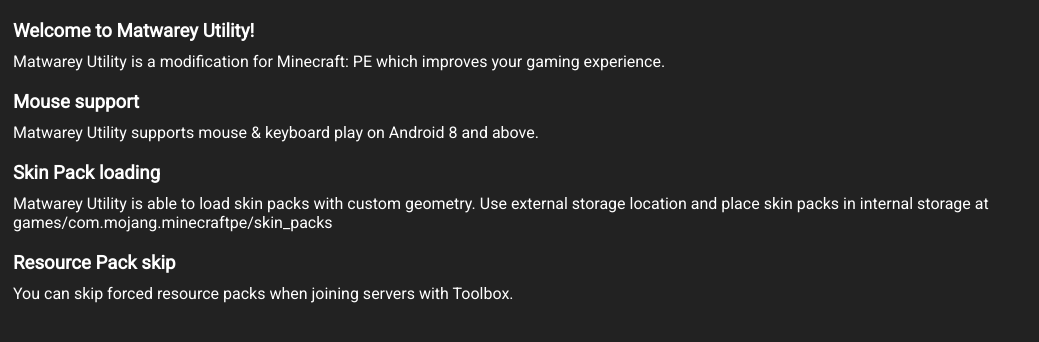
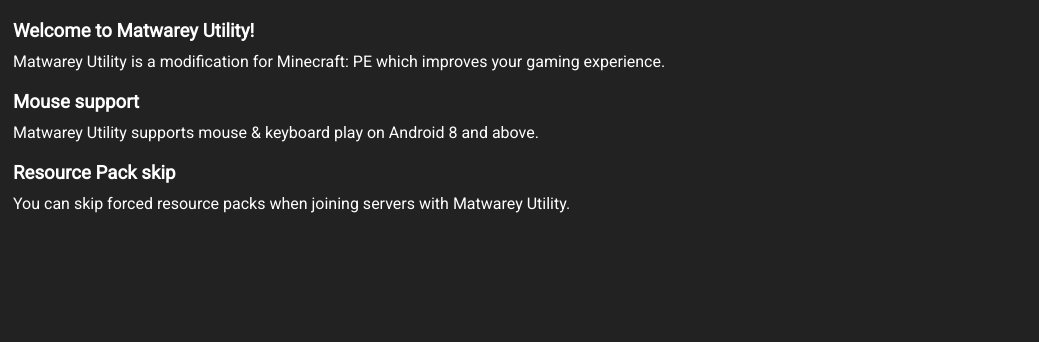
Before and after one commit to Matwarey/matwareytb-help, a plain HTML site: page index.html in a window 1280 px wide. Shown: the whole page, without its empty margins (0-1039 px from the left). Drawn offline with Linux system fonts and the light colour scheme.

Commit message:
Remove & Add thi

```diff
--- a/index.html
+++ b/index.html
@@ -25,11 +25,8 @@
 <h3>Mouse support</h3>
 <p>Matwarey Utility supports mouse &amp; keyboard play on Android 8 and above.</p>
 
-<h3>Skin Pack loading</h3>
-<p>Matwarey Utility is able to load skin packs with custom geometry. Use external storage location and place skin packs in internal storage at games/com.mojang.minecraftpe/skin_packs</p>
-
 <h3>Resource Pack skip</h3>
-<p>You can skip forced resource packs when joining servers with Toolbox.</p>
+<p>You can skip forced resource packs when joining servers with Matwarey Utility.</p>
 </div>
 
 <div class="category" id="cat_movement" data-name="Movement">
```
